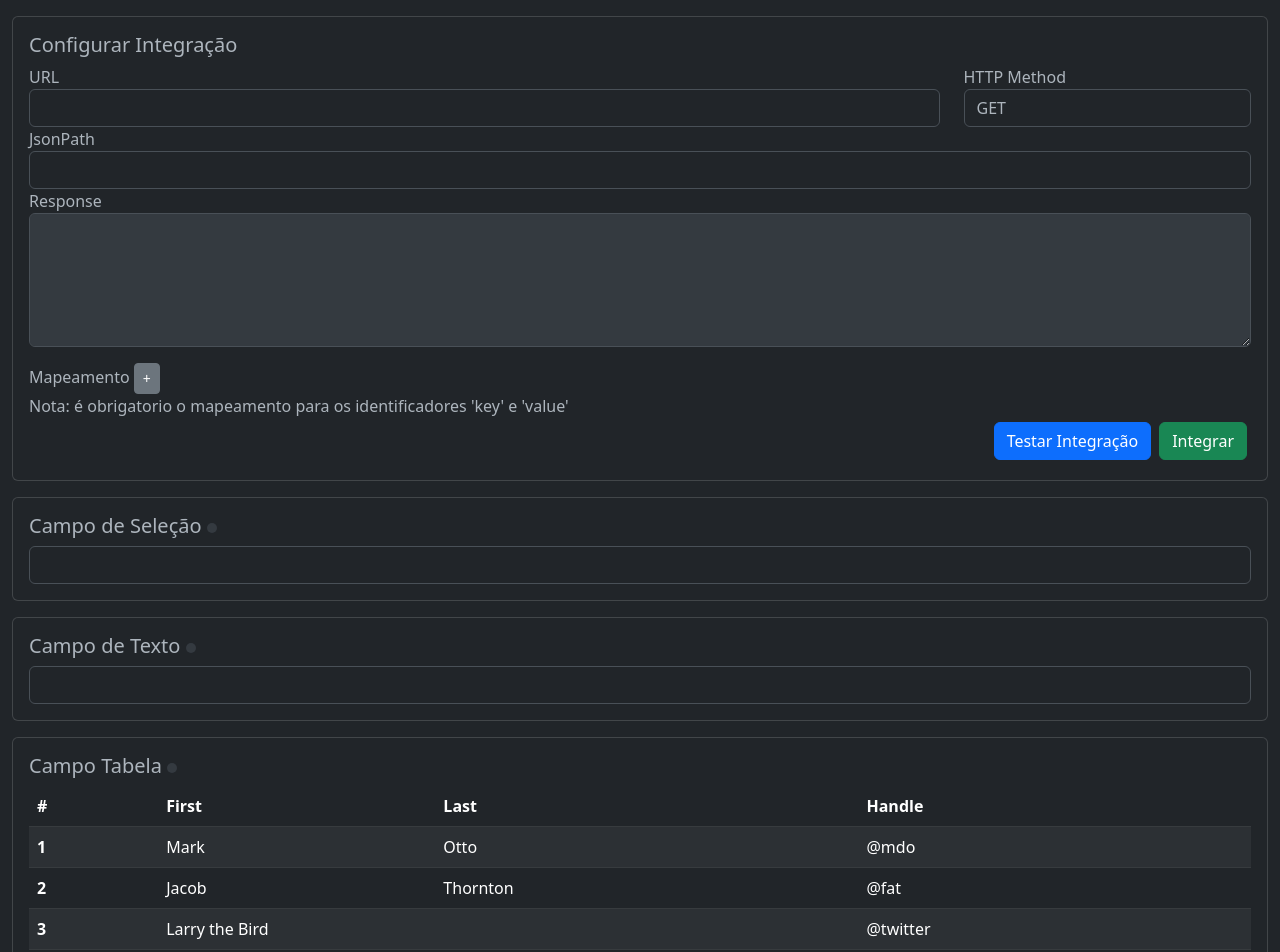
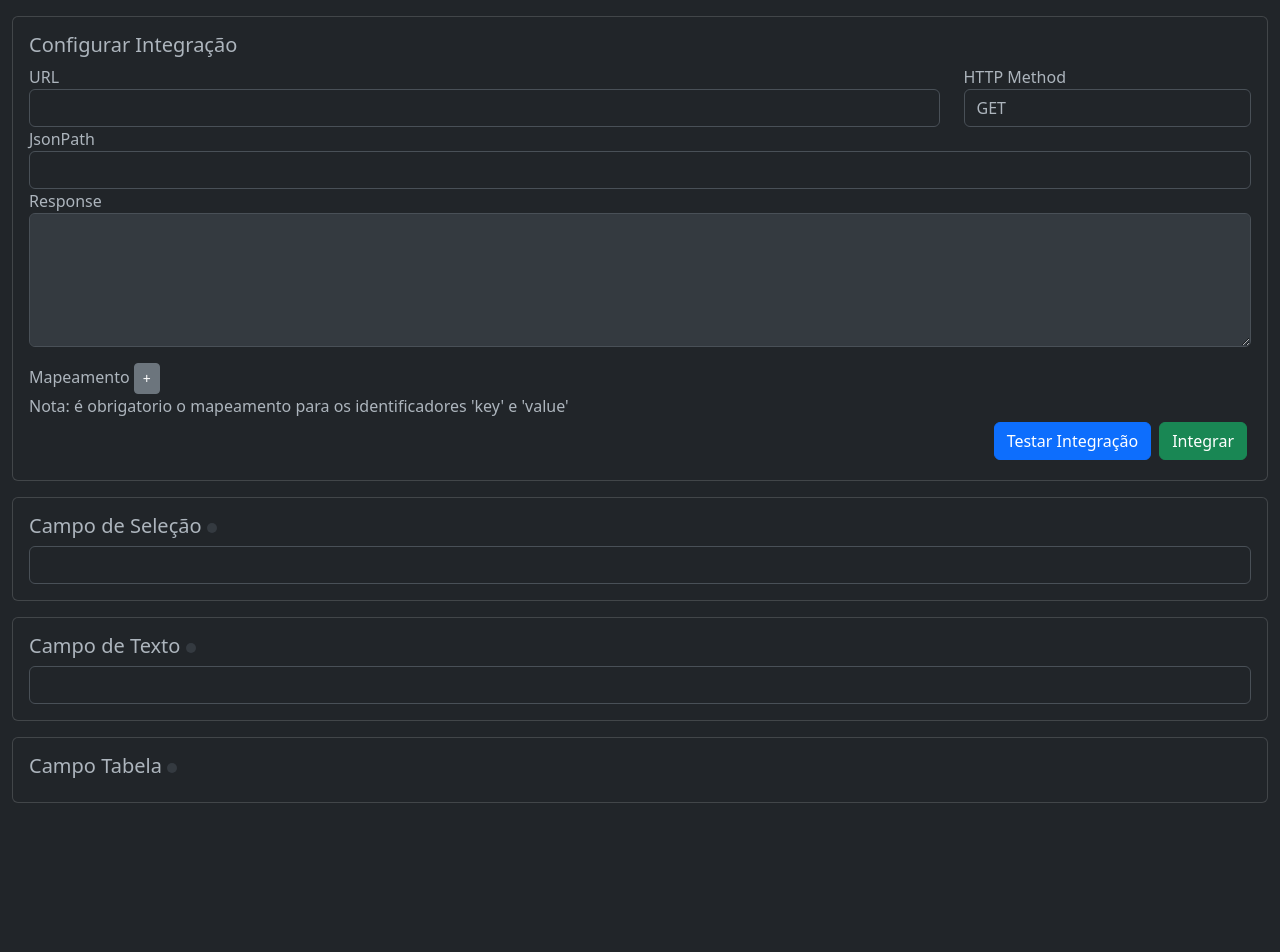
Before and after one commit to 4ndsv/integrations, a React (Vite) app in the folder react/: page / in a window 1280 px wide. Shown: the top 952 px of the page. After the commit the page ends 803 px from the top, so only its background shows below. Built offline with nearby package versions, Linux system fonts and the light colour scheme.

Commit message:
Refatoração Table Field component

```diff
--- a/react/src/TableField.jsx
+++ b/react/src/TableField.jsx
@@ -1,125 +1,75 @@
 import React, { useState, useEffect } from 'react';
 
 export function TableField({ props }) {
-    const [selectList, setSelectList] = useState([])
+    const [tableHTML, setTableHTML] = useState([])
     const [isWorking, setIsWorking] = useState(false)
-    const [options, setOptions] = useState()
 
-    // useEffect(() => {
-    //     selectList.length > 1 ? setIsWorking(true) : setIsWorking(false)
-    // }, [selectList])
+    useEffect(() => {
+        extractTable()
+    }, [props.selectData, props.identifiers])
 
-    // useEffect(() => {
-    //     extractTable()
-    // }, [props.selectData])
+    function extractTable() {
+        try {
 
-    function extractTable(){
-        try {
-            let key, value
-            let identifierList = props.integrationMappingFields.split('\n')
+            debugger
 
-            identifierList.forEach((identifier) => {
-                let keyValue = identifier.split('=>')
-                if (keyValue[1].trim() == "key")
-                    key = keyValue[0].trim()
-                if (keyValue[1].trim() == "value")
-                    value = keyValue[0].trim()
-            })
+            if (props.identifiers.length > 0) {
+                let table = []
+                let tableHeads = []
+                let tableRows = []
 
-            let tableHeads = []
+                let dataObj = JSON.parse(props.selectData)
 
+                if (dataObj.length != undefined && dataObj.length > 0) {
+                    props.identifiers.map((item, index) => {
+                        tableHeads.push(
+                            <th key={index} scope="col-auto">
+                                {Object.keys(item)}
+                            </th>
+                        )
+                    })
 
-            identifierList
+                    dataObj.map((row, index) => {
+                        let tdList = []
 
+                        props.identifiers.forEach((item) => {
+                            tdList.push(<td>{row[Object.values(item)]}</td>)
+                        })
+                        tableRows.push(
+                            <tr>
+                                {tdList}
+                            </tr>
+                        )
+                    })
 
-
-            let dataObj = JSON.parse(data)
-            let newRow = []
-
-            dataObj.map((item) => {
-                let newSelectItem = { label: item[value], value: item[key] }
-                newSelectList.push(newSelectItem)
-            });
-
-
-
+                    table.push(
+                        <table className="table table-dark table-striped" >
+                            <thead>
+                                {tableHeads}
+                            </thead>
+                            <tbody>
+                                {tableRows}
+                            </tbody>
+                        </table>
+                    )
+                    setIsWorking(true)
+                    setTableHTML(table)
+                }
+            } else {
+                setIsWorking(false)
+            }
         } catch (error) {
+            setIsWorking(false)
             console.warn(error)
         }
-
-
-    }
-
-    function extractSelectList(data, identifiers) {
-        try {
-            let key, value
-            let identifierList = identifiers.split('\n')
-
-            identifierList.forEach((identifier) => {
-                let keyValue = identifier.split('=>')
-                if (keyValue[1].trim() == "key")
-                    key = keyValue[0].trim()
-                if (keyValue[1].trim() == "value")
-                    value = keyValue[0].trim()
-            })
-
-            let dataObj = JSON.parse(data)
-            let newSelectList = []
-
-            dataObj.map((item) => {
-                let newSelectItem = { label: item[value], value: item[key] }
-                newSelectList.push(newSelectItem)
-            });
-            setSelectList(newSelectList)
-
-            let options = []
-            let i = 1
-            newSelectList.map((item) => {
-                options.push(<option value={i++}>{item}</option>)
-            })
-            setOptions(() => { return options })
-
-        } catch (error) {
-            console.warn(error + '\n' + data)
-
-        }
-
     }
     return (
         <div className="card">
             <div className="card-body">
+
                 <h5 className="card-title">Campo Tabela <svg height="10" width="10" className={`${isWorking ? 'bg-success' : 'bg-body-secondary'} p-1 rounded-circle`} /></h5>
                 <div className='card-text'>
-                    <table className="table table-dark table-striped">
-                        <thead>
-                            <tr>
-                                <th scope="col">#</th>
-                                <th scope="col">First</th>
-                                <th scope="col">Last</th>
-                                <th scope="col">Handle</th>
-                            </tr>
-                        </thead>
-                        <tbody>
-                            <tr>
-                                <th scope="row">1</th>
-                                <td>Mark</td>
-                                <td>Otto</td>
-                                <td>@mdo</td>
-                            </tr>
-                            <tr>
-                                <th scope="row">2</th>
-                                <td>Jacob</td>
-                                <td>Thornton</td>
-                                <td>@fat</td>
-                            </tr>
-                            <tr>
-                                <th scope="row">3</th>
-                                <td colSpan="2">Larry the Bird</td>
-                                <td>@twitter</td>
-                            </tr>
-                        </tbody>
-
-                    </table>
+                    {tableHTML}
                 </div>
             </div>
         </div>
```
